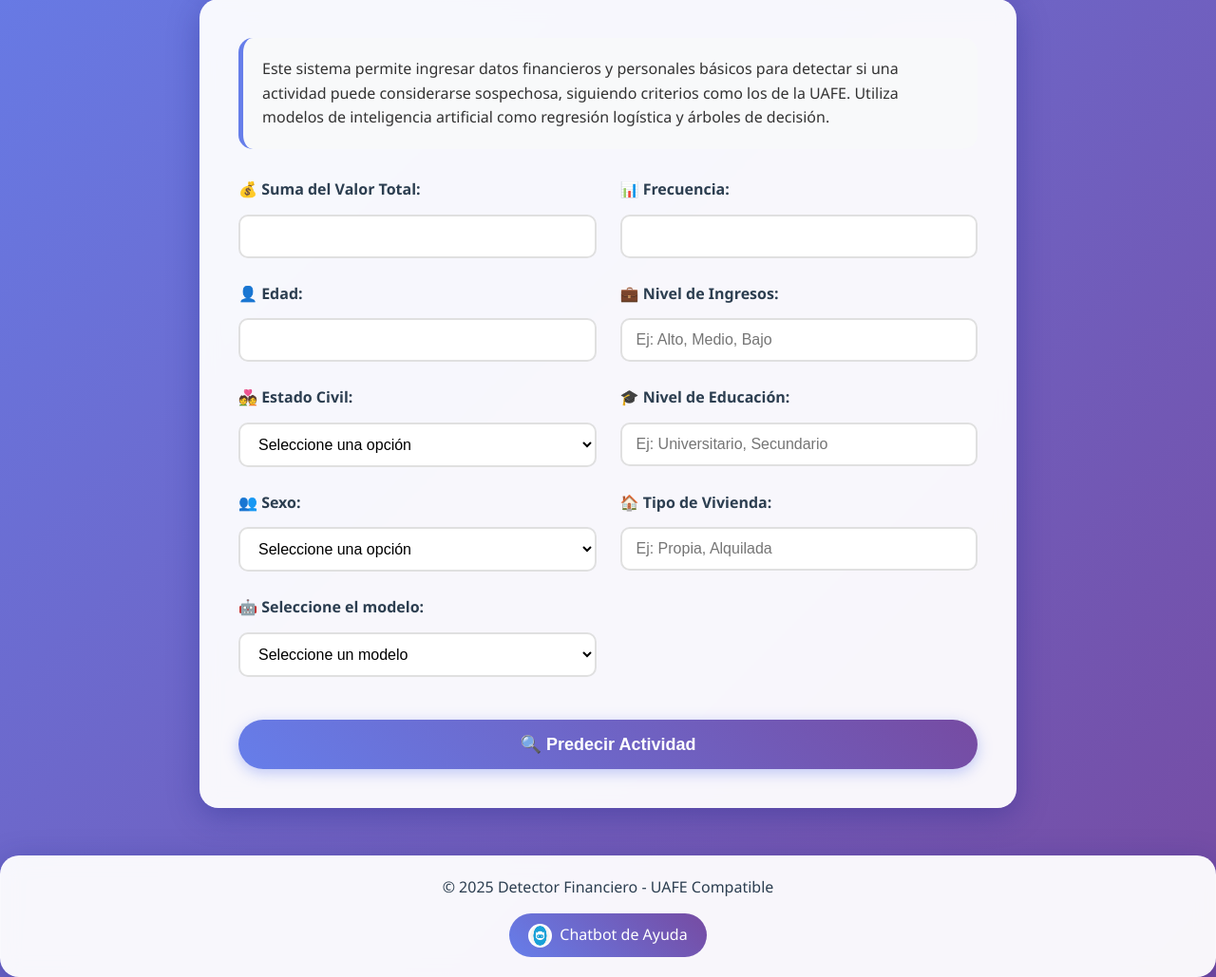
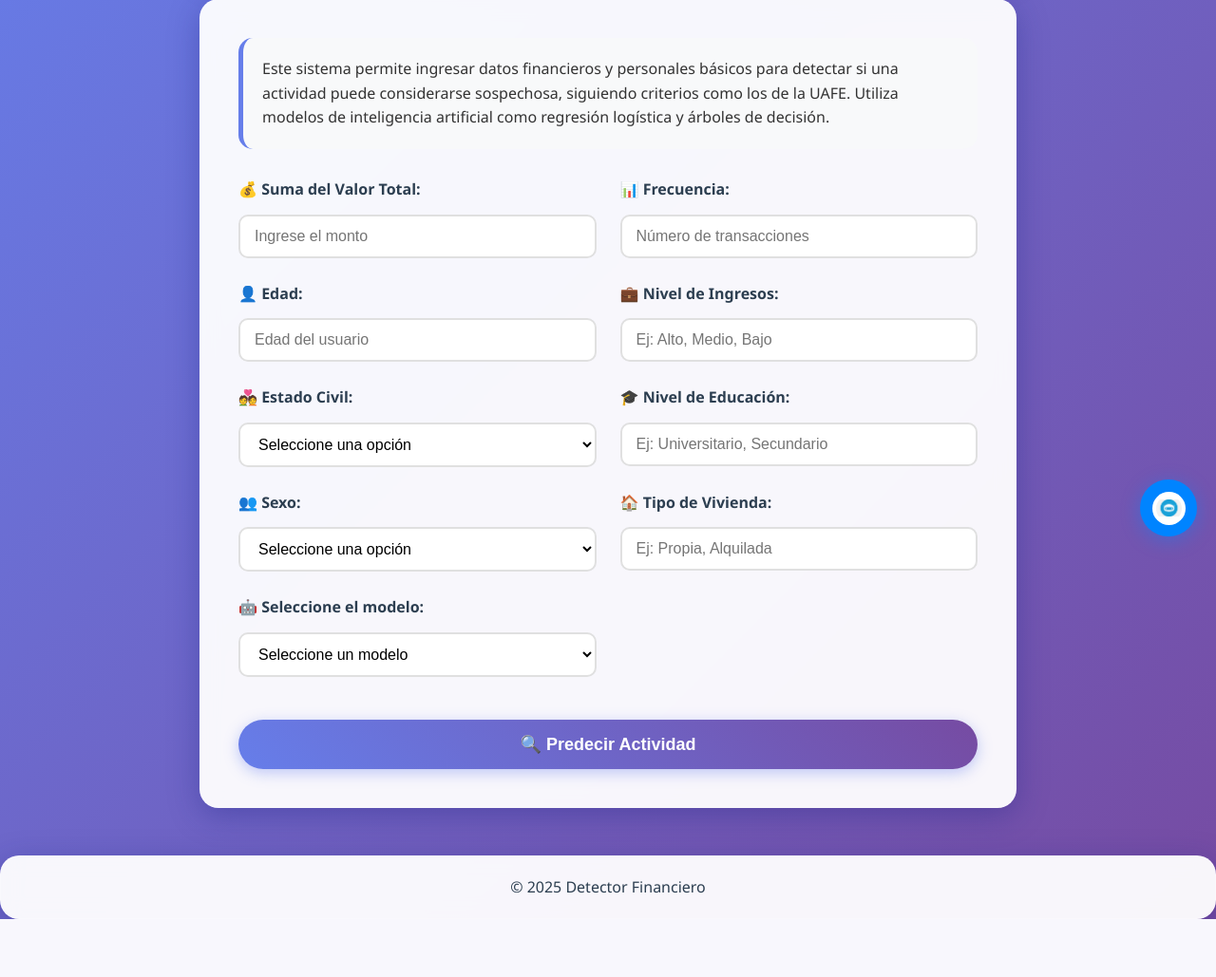
Before and after one commit to Mateo-Sudo-24/Proyecto_Fundamentos_IA, a Flask app: page / in a window 1280 px wide. Shown: the part 215-1244 px from the top of the page at 95% size. After the commit the page ends 1183 px from the top, so only its background shows below. Run offline with Flask 3, Linux system fonts and the light colour scheme; parts of the project's set-up code (start-up, migrations or seed data) failed here and were passed over.

Commit message:
Cambios de app.py

```diff
--- a/src/app.py
+++ b/src/app.py
@@ -7,9 +7,10 @@ import pandas as pd
 # ...existing code...
 app = Flask(__name__, template_folder="templates")
 
-# Cargar los modelos que ahora contienen el preprocesador
-modelo_logistica = joblib.load('../models/pipeline_regresion_logistica.pkl')
-modelo_arbol = joblib.load('../models/pipeline_arbol_decision.pkl')
+
+# ...existing code...ar los modelos que ahora contienen el preprocesador
+modelo_logistica = joblib.load('models/pipeline_regresion_logistica.pkl')
+modelo_arbol = joblib.load('models/pipeline_arbol_decision.pkl')
 # ...existing code...
 
 @app.route('/', methods=['GET', 'POST'])
--- a/src/static/style.css
+++ b/src/static/style.css
@@ -169,32 +169,37 @@ footer {
     color: #2c3e50;
 }
 
+/* Chatbot flotante estilo Messenger */
 .chatbot {
+    position: fixed;
+    bottom: 20px;
+    right: 20px;
+    width: 60px;
+    height: 60px;
+    background: #0084ff; /* Azul sólido estilo Messenger */
+    border-radius: 50%;
+    cursor: pointer;
+    transition: all 0.3s ease;
     display: flex;
     align-items: center;
     justify-content: center;
-    margin-top: 15px;
-    padding: 10px 20px;
-    background: linear-gradient(45deg, #667eea, #764ba2);
-    color: white;
-    border-radius: 25px;
-    cursor: pointer;
-    transition: all 0.3s ease;
-    display: inline-flex;
+    box-shadow: 0 4px 20px rgba(0, 132, 255, 0.4);
+    z-index: 1000;
 }
 
 .chatbot:hover {
-    transform: translateY(-2px);
-    box-shadow: 0 4px 15px rgba(102, 126, 234, 0.4);
+    transform: translateY(-3px) scale(1.05);
+    box-shadow: 0 6px 25px rgba(0, 132, 255, 0.6);
 }
 
 .chatbot-icon {
-    width: 25px;
-    height: 25px;
-    margin-right: 8px;
+    width: 35px;
+    height: 35px;
+    margin-right: 0;
     background: white;
     border-radius: 50%;
-    padding: 2px;
+    padding: 4px;
+    object-fit: contain;
 }
 
 /* Estilos responsivos */
@@ -214,6 +219,18 @@ footer {
     form {
         grid-template-columns: 1fr;
         gap: 20px;
+    }
+
+    .chatbot {
+        width: 50px;
+        height: 50px;
+        bottom: 15px;
+        right: 15px;
+    }
+
+    .chatbot-icon {
+        width: 30px;
+        height: 30px;
     }
 }
 
--- a/src/templates/index.html
+++ b/src/templates/index.html
@@ -22,17 +22,17 @@
             <form action="/" method="POST" id="predictionForm">
                 <div class="form-group">
                     <label for="valor">💰 Suma del Valor Total:</label>
-                    <input type="number" id="valor" name="valor" required min="0" step="0.01">
+                    <input type="number" id="valor" name="valor" required min="0" step="0.01" placeholder="Ingrese el monto">
                 </div>
 
                 <div class="form-group">
                     <label for="frecuencia">📊 Frecuencia:</label>
-                    <input type="number" id="frecuencia" name="frecuencia" required min="1">
+                    <input type="number" id="frecuencia" name="frecuencia" required min="1" placeholder="Número de transacciones">
                 </div>
 
                 <div class="form-group">
                     <label for="edad">👤 Edad:</label>
-                    <input type="number" id="edad" name="edad" required min="18" max="100">
+                    <input type="number" id="edad" name="edad" required min="18" max="100" placeholder="Edad del usuario">
                 </div>
 
                 <div class="form-group">
@@ -100,12 +100,13 @@
     </div>
 
     <footer>
-        <p>© 2025 Detector Financiero - UAFE Compatible</p>
-        <div class="chatbot" onclick="toggleChat()">
-            <img src="{{ url_for('static', filename='icon.png') }}" alt="Chatbot" class="chatbot-icon">
-            <span>Chatbot de Ayuda</span>
-        </div>
+        <p>© 2025 Detector Financiero </p>
     </footer>
+
+    <!-- Chatbot flotante -->
+    <div class="chatbot" onclick="toggleChat()">
+        <img src="{{ url_for('static', filename='icon.png') }}" alt="Chatbot" class="chatbot-icon">
+    </div>
 
     <script>
         // Función del chatbot
```
